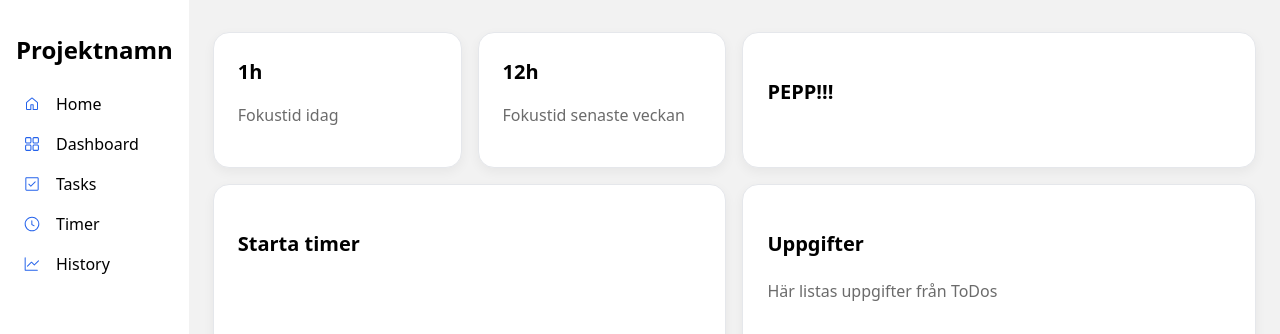
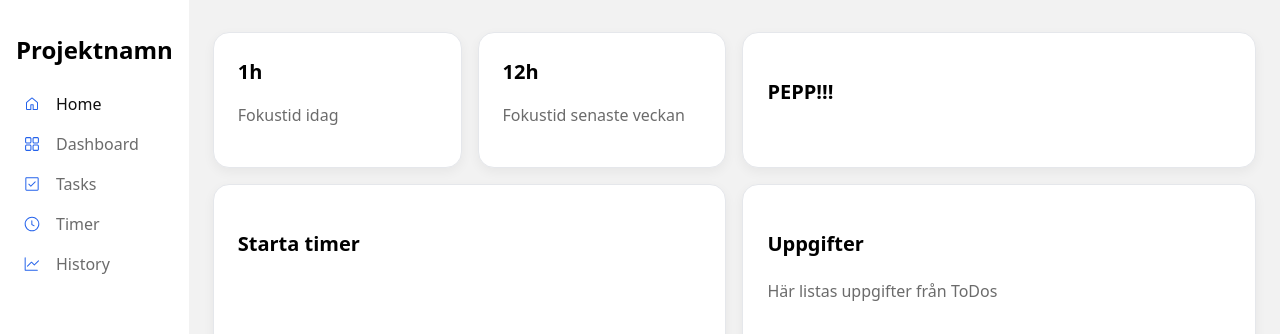
Before and after one commit to vczarnotta/kottekliv-productivity-app, a React (Vite) app: page / in a window 1280 px wide. Shown: the top 334 px of the page. Built offline with nearby package versions, Linux system fonts and the light colour scheme.

Commit message:
lagt till visuell indikator på nav (#34)

```diff
--- a/src/App.jsx
+++ b/src/App.jsx
@@ -20,7 +20,7 @@ function App() {
 
   return(
     <div className='body-container'>
-      <Header changePage={setActivePage}/>
+      <Header changePage={setActivePage} activePage={activePage}/>
       <main>
         {pages[activePage]}
       </main>
--- a/src/components/Header/Header.css
+++ b/src/components/Header/Header.css
@@ -20,10 +20,17 @@ li {
   padding: var(--space-sm);
   text-align: start;
   height: 40px;
+  transition: color 0.2s ease;
+  color: var(--color-text-muted);
 }
 
 li:hover {
   cursor: pointer;
+}
+
+li.active {
+  color: var(--color-text);
+  font-weight: 500;
 }
 
 .icon {
--- a/src/components/Header/Header.jsx
+++ b/src/components/Header/Header.jsx
@@ -3,7 +3,7 @@ import menuItems from "./navData"
 
 /* Kanske lägga till visuell effekt för aktiva sidan? */
 
-function Header ({changePage}) {
+function Header ({changePage, activePage}) {
 
   return (
     <header>
@@ -13,7 +13,10 @@ function Header ({changePage}) {
           <ul>
               {/* Gå igenom arrayen och mappa ut */}
               {menuItems.map((item) => (
-                <li key={item.title}>
+                <li
+                  key={item.title}
+                  className={activePage === item.title ? "active" : ""}
+                >
                   <a onClick={ () => changePage(item.title)}>
                     <span className="icon">{item.icon}</span>
                     <span>{item.title}</span>
```
